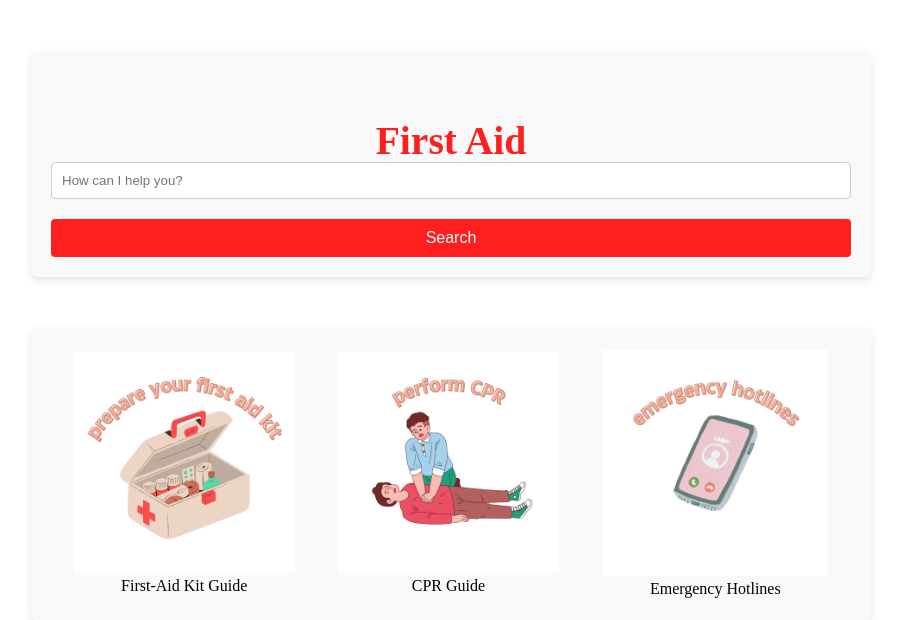
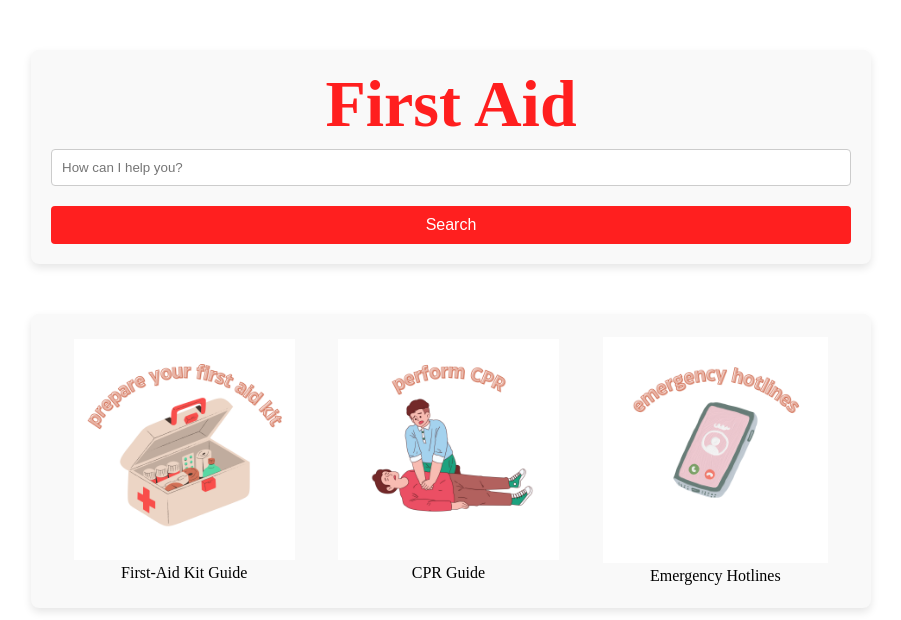
Before and after one commit to joshuacasuga/PatchPal, a Flask app: page / in a window 1280 px wide. Shown: the top 620 px of the page, without its empty margins (189-1090 px from the left). Run offline with Flask 3, Linux system fonts and the light colour scheme.

```diff
--- a/static/css/styles.css
+++ b/static/css/styles.css
@@ -87,10 +87,10 @@ input[type="submit"]:hover {
 
 /* New styles for title */
 .title {
-    font-size: 36px;
+    font-size: 60px;
     font-weight: bold;
     text-align: center;
-    margin-top: 50px;
+    margin-bottom: 10px;
     color: #ff1f1f;
     outline: none;
     /* Remove outline */
@@ -148,7 +148,7 @@ input[type="submit"]:hover {
     text-decoration: none;
     border: none;
     border-radius: 5px;
-    box-shadow: 0 4px 8px rgb(0, 0, 0,0.1);
+    box-shadow: 0 4px 8px rgb(0, 0, 0, 0.1);
 }
 
 .button-icon {
```
